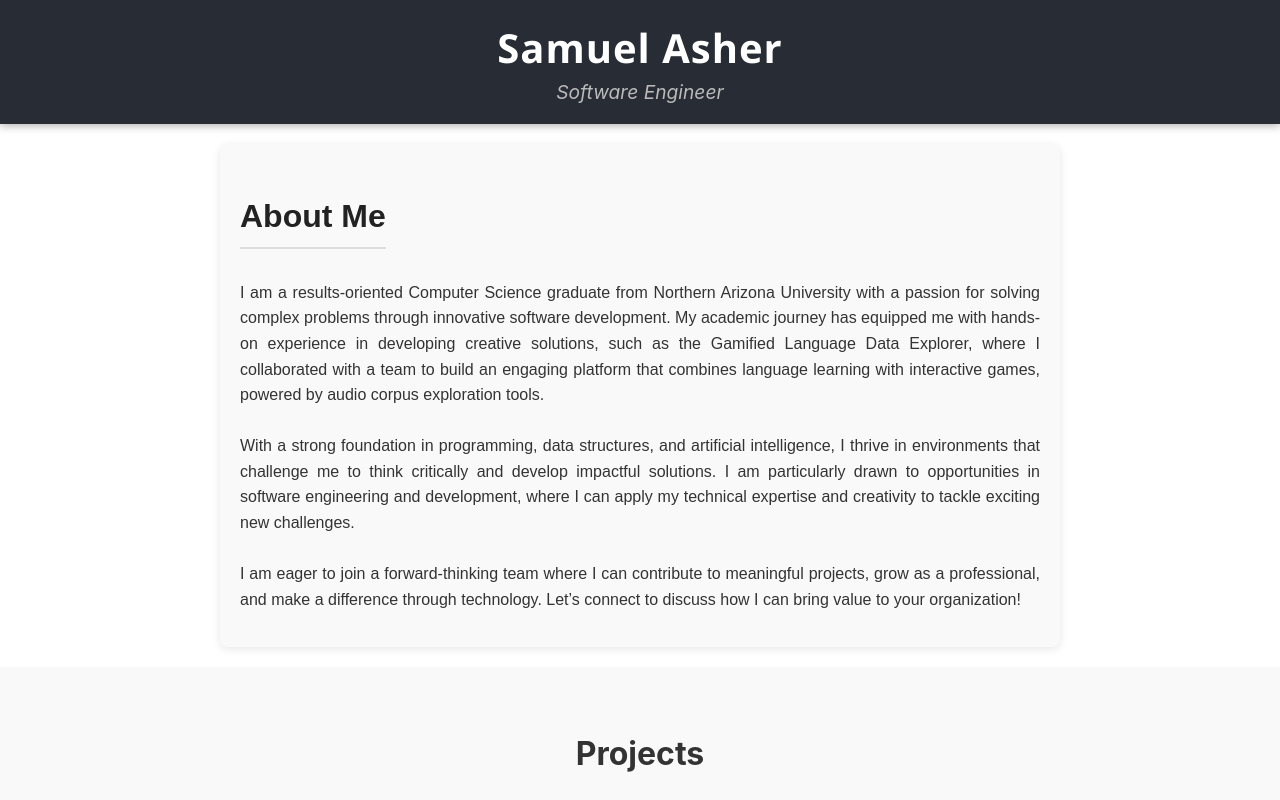
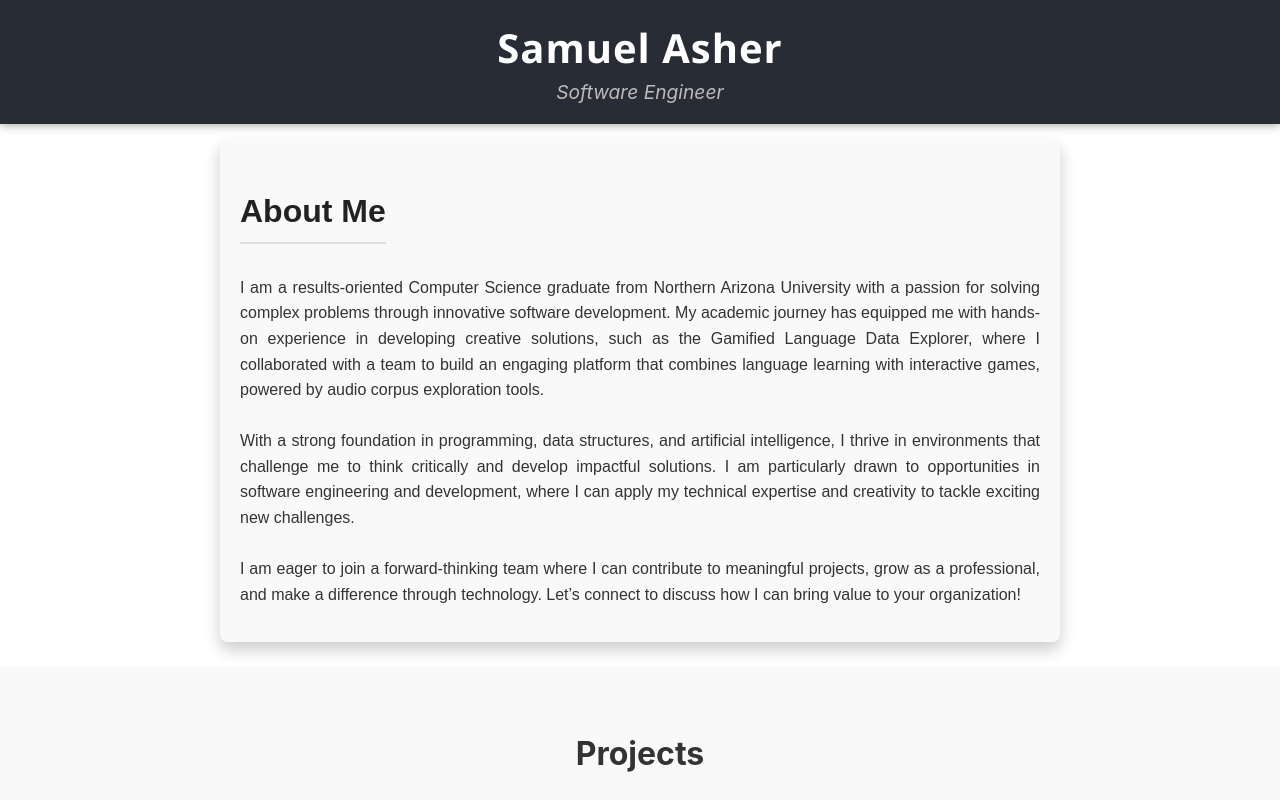
Before and after one commit to Tisaghu/Portfolio-Website, a React (Create React App) app: page / in a window 1280 px wide. In both pictures the pointer is over the element 640 px from the left and 395 px from the top of the page. Shown: the top 800 px of the page. Built offline with nearby package versions, Linux system fonts and the light colour scheme.

Commit message:
Added hover effects to tech stack and about me section.

```diff
--- a/src/components/About/About.css
+++ b/src/components/About/About.css
@@ -8,7 +8,13 @@
     margin: 20px auto;
     line-height: 1.6;
     font-family: Arial, sans-serif;
+    transition: transform 0.3s ease, box-shadow 0.3s ease;
   }
+
+.about-section:hover {
+  transform: translateY(-5px);
+  box-shadow: 0 8px 16px rgba(0, 0, 0, 0.2);
+}
 
   .about-section h2 {
     font-size: 2rem;
--- a/src/components/TechStack/TechStack.css
+++ b/src/components/TechStack/TechStack.css
@@ -19,6 +19,12 @@
     padding: 20px;
     width: 300px;
     text-align: center;
+    transition: transform 0.3s ease, box-shadow 0.3s ease; /* Smooth hover effect */
+}
+
+.tech-box:hover {
+    transform: translateY(-5px);
+    box-shadow: 0 8px 16px rgba(0, 0, 0, 0.2);
 }
 
 .tech-items {
```
